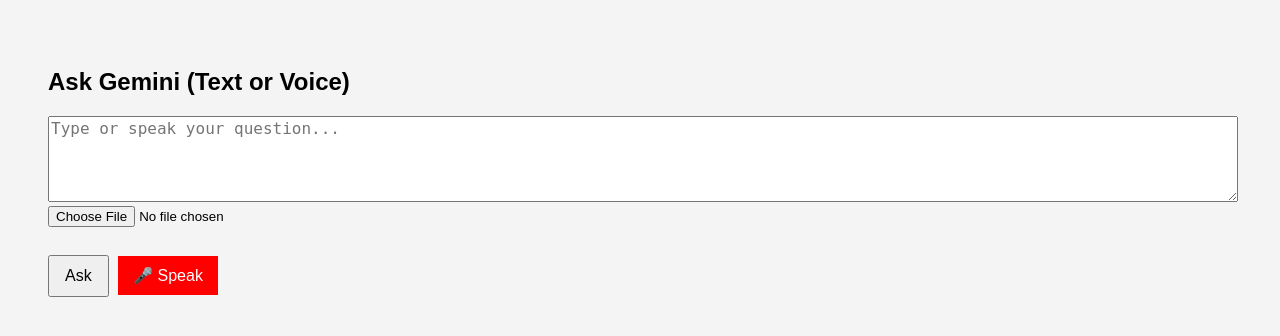
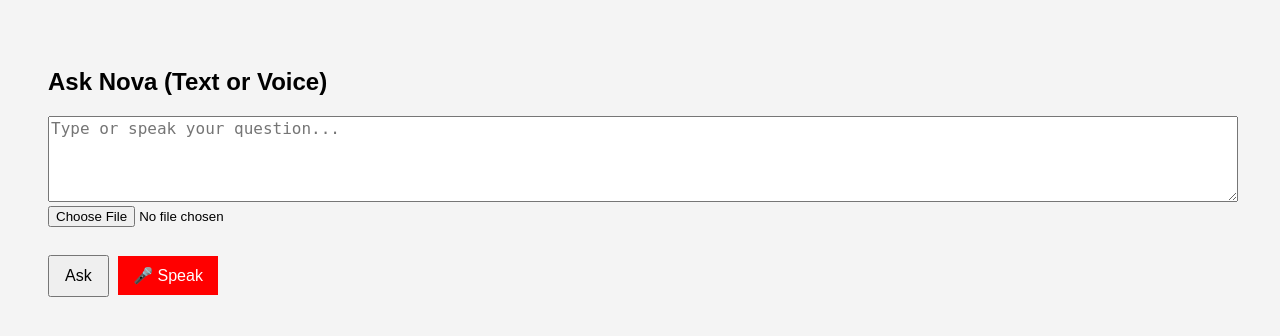
Before and after one commit to dhairyanagpal2007-lgtm/gemini-ai-app, a Flask app: page / in a window 1280 px wide. Shown: the top 336 px of the page. Run offline with Flask 3, Linux system fonts and the light colour scheme.

Commit message:
Update index.html and web.py

```diff
--- a/templates/index.html
+++ b/templates/index.html
@@ -1,7 +1,7 @@
 <!DOCTYPE html>
 <html>
 <head>
-    <title>Gemini AI App</title>
+    <title>Novas AI App</title>
     <style>
         body {
             font-family: Arial, sans-serif;
@@ -35,7 +35,7 @@
 </head>
 <body>
 
-<h2>Ask Gemini (Text or Voice)</h2>
+<h2>Ask Nova (Text or Voice)</h2>
 
 <form method="POST" enctype="multipart/form-data">
 
--- a/web.py
+++ b/web.py
@@ -5,7 +5,7 @@
 
 app = Flask(__name__)
 
-genai.configure(api_key=os.getenv("GEMINI_API_KEY"))
+genai.configure(api_key=os.getenv("API_KEY"))
 model = genai.GenerativeModel("models/gemini-2.5-flash")
 
 @app.route("/", methods=["GET", "POST"])
```
